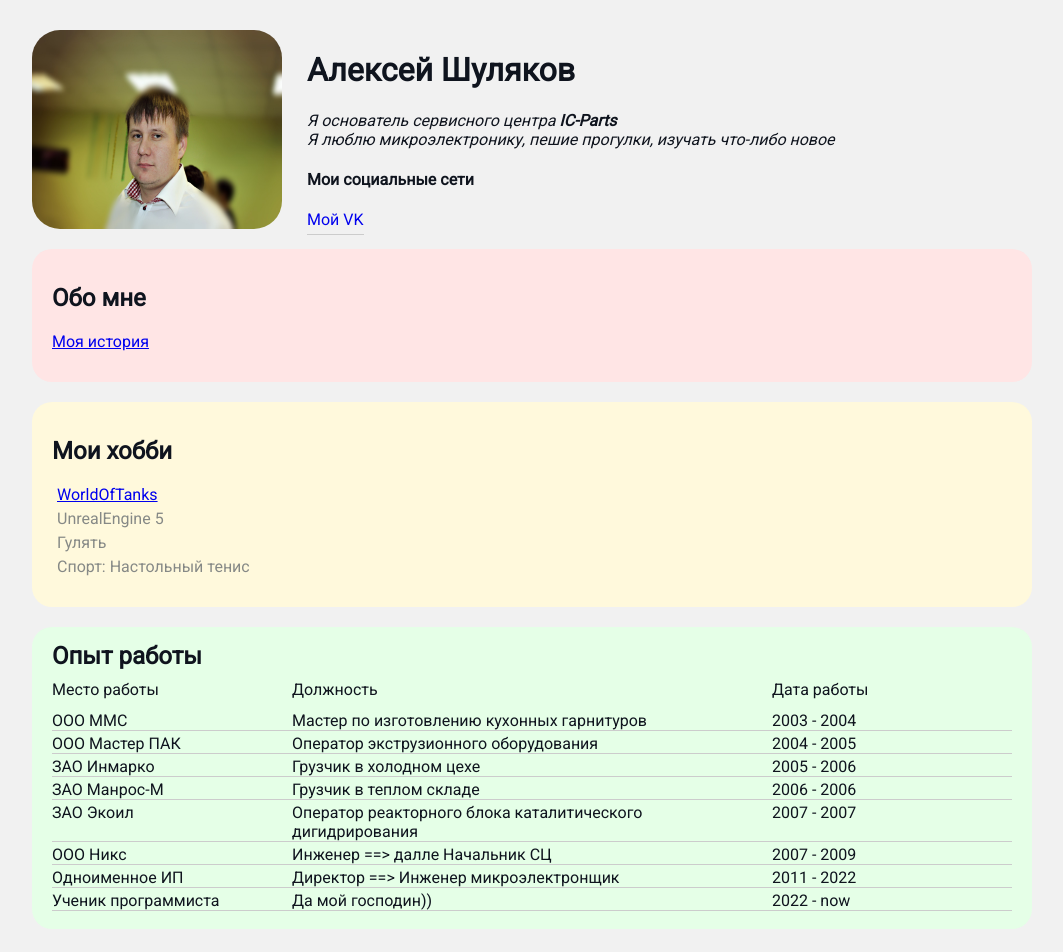
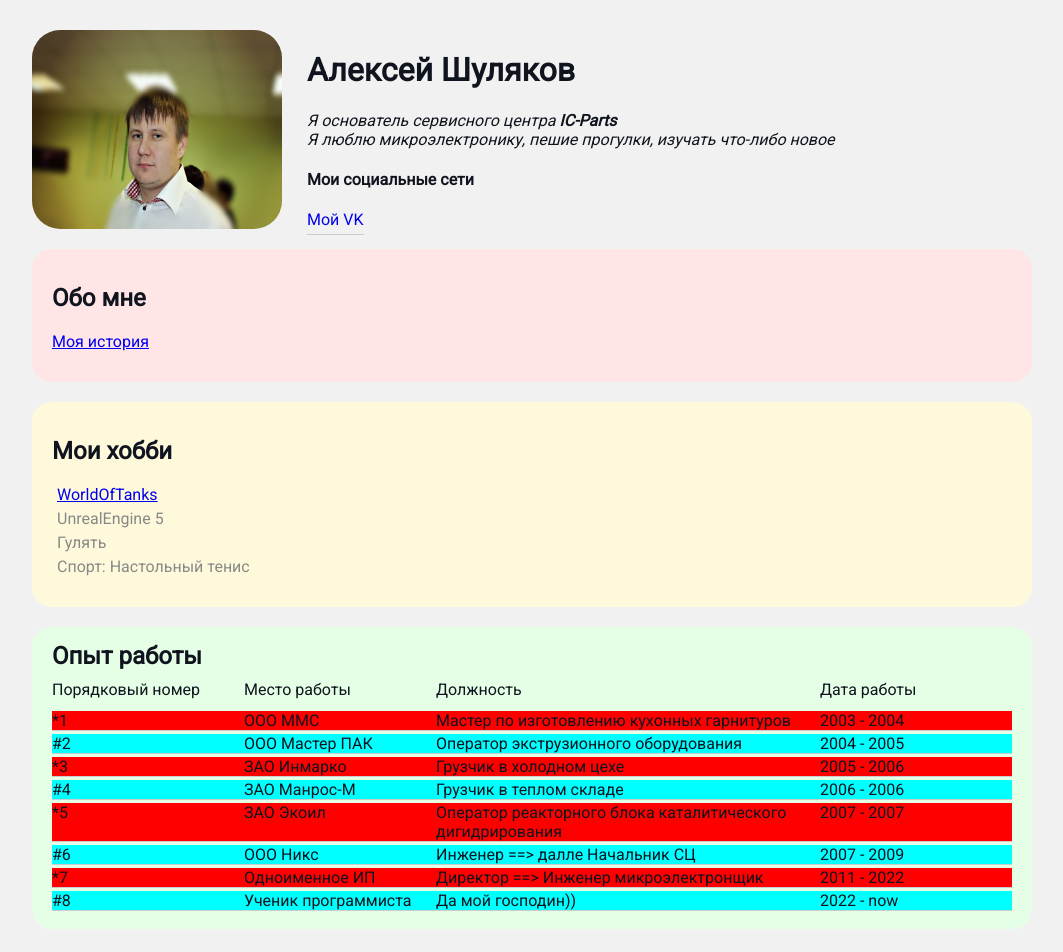
Before and after one commit to demilisher1/my-app, a React (Create React App) app: page / in a window 1280 px wide. Shown: the top 952 px of the page, without its empty margins (108-1171 px from the left). Built offline with nearby package versions, Linux system fonts and the light colour scheme.

Commit message:
удалить элемент по id

```diff
--- a/src/components/Main/components/Works/Works.js
+++ b/src/components/Main/components/Works/Works.js
@@ -1,10 +1,10 @@
 import React from "react";
 import style from './Works.module.css';
-import {isLabelWithInternallyDisabledControl} from "@testing-library/user-event/dist/utils";
 
-class Works extends React.Component{
+class Works extends React.Component {
     state = {
         head: [
+            'Порядковый номер',
             'Место работы',
             'Должность',
             'Дата работы'
@@ -13,63 +13,102 @@ class Works extends React.Component{
             {
                 work: 'ООО ММС',
                 dolsnost: 'Мастер по изготовлению кухонных гарнитуров',
-                data: "2003 - 2004"
+                data: "2003 - 2004",
+                id: 4
             },
             {
                 work: 'ООО Мастер ПАК',
                 dolsnost: 'Оператор экструзионного оборудования',
-                data: "2004 - 2005"
+                data: "2004 - 2005",
+                id: 1
             },
             {
                 work: 'ЗАО Инмарко',
                 dolsnost: 'Грузчик в холодном цехе',
-                data: "2005 - 2006"
+                data: "2005 - 2006",
+                id: 2
             },
             {
                 work: 'ЗАО Манрос-М',
                 dolsnost: 'Грузчик в теплом складе',
-                data: "2006 - 2006"
+                data: "2006 - 2006",
+                id: 3
             },
             {
                 work: 'ЗАО Экоил',
                 dolsnost: 'Оператор реакторного блока каталитического дигидрирования',
-                data: "2007 - 2007"
+                data: "2007 - 2007",
+                id: 5
             },
             {
                 work: 'ООО Никс',
                 dolsnost: 'Инженер ==> далле Начальник СЦ',
-                data: "2007 - 2009"
+                data: "2007 - 2009",
+                id: 6
             },
             {
                 work: 'Одноименное ИП',
                 dolsnost: 'Директор ==> Инженер микроэлектронщик',
-                data: "2011 - 2022"
+                data: "2011 - 2022",
+                id: 7
             },
             {
                 work: 'Ученик программиста',
                 dolsnost: 'Да мой господин))',
-                data: '2022 - now'
+                data: '2022 - now',
+                id: 8
             },
         ],
     };
 
+     customMap(callback, array) {
+         let res = [];
+        for (let index in array) {
+            let value = array[index]
+            res.push(callback(value, index))
+        }
+        return res
+    }
+
+    removeItem = (id) => {
+         let arr = [...this.state.data];
+
+         this.setState({
+             data: arr
+         })
+    }
+
     render() {
-        const {head} = this.state;
-        const {data} = this.state;
+        const {head, data} = this.state;
+
+
+        function callback(value, index) {
+            return <div key={index}>{value}</div>
+        }
+        const result = this.customMap(callback, head);
+
 
         return (
             <div className={style.green}>
-            <div className={style.skill}>Опыт работы</div>
+                <div className={style.skill}>Опыт работы</div>
                 <div className={style.headItem}>
-                    {head.map(function (callBack, key) {
-                        return <div key={key}>{callBack}</div>
-                    })}
+                    {result}
                 </div>
+                <div className={style.dataItem}>
+                    {data.map(({work, dolsnost, data, id}, index) =>  {
+                        let lesha = style.dataItem2;
+                        let evgeniy = index + 1;
+                        if (index %2 !== 0) {
+                            lesha = lesha + ' ' + style.odd
+                            evgeniy = `#${evgeniy}`
+                        } else {
+                            lesha = lesha + ' ' + style.even
+                            evgeniy = `*${evgeniy}`
+                        }
 
-                <div className={style.dataItem}>
-                    {data.map(function ({work, dolsnost, data}, key) {
                         return (
-                            <div key={key} className={style.dataItem2}>
+                            <div key={id} className={lesha} onClick={() => {this.removeItem(id)}}>
+                                <div>{evgeniy}</div>
                                 <div className={style.work}>{work}</div>
                                 <div className={style.dolsnost}>{dolsnost}</div>
                                 <div className={style.data}>{data}</div>
@@ -77,7 +116,7 @@ class Works extends React.Component{
                         )
                     })}
                 </div>
-        </div>
+            </div>
         )
     }
 }
--- a/src/components/Main/components/Works/Works.module.css
+++ b/src/components/Main/components/Works/Works.module.css
@@ -9,16 +9,22 @@
     font-size: 1.5em;
     font-weight: bold;
 }
-.headItem {
+.headItem  {
     display: grid;
-    grid-template-columns: 1fr 2fr 1fr;
+    grid-template-columns: 1fr 1fr 2fr 1fr;
     margin-bottom: 12px;
 }
 .dataItem2 {
     display: grid;
-    grid-template-columns: 1fr 2fr 1fr;
+    grid-template-columns: 1fr 1fr 2fr 1fr;
     margin-bottom: 3px;
     border-bottom: 1px solid #ccc;
+}
+.odd {
+    background: aqua;
+}
+.even {
+    background: red;
 }
 /*.work {*/
 /*    margin-bottom: 3px;*/
```
